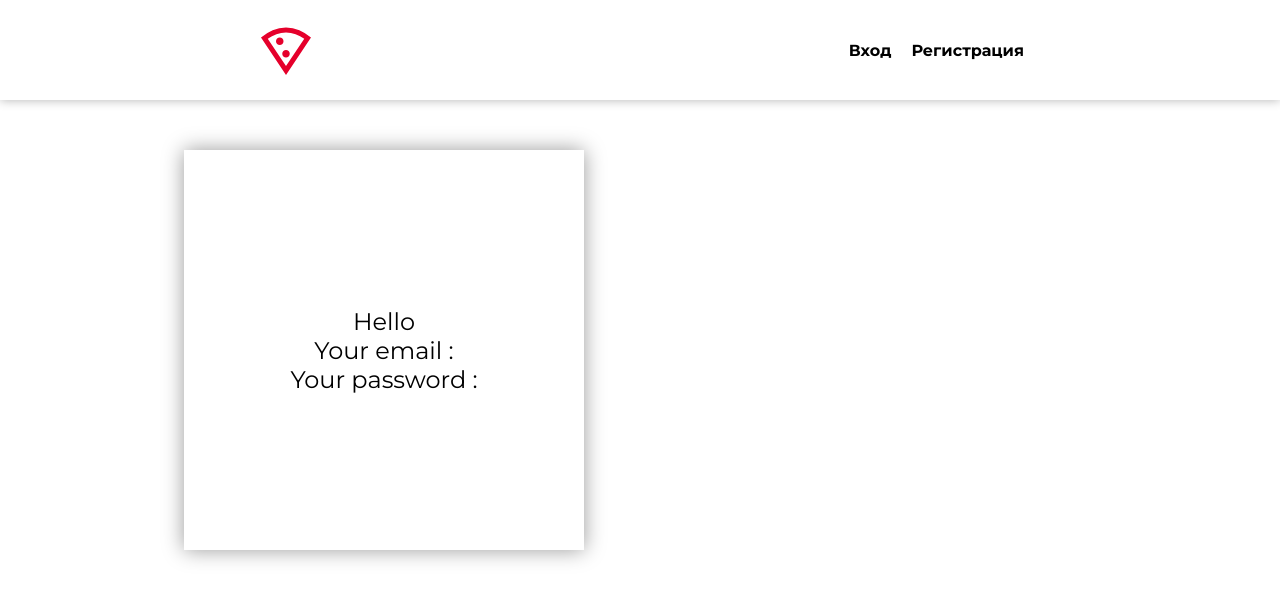
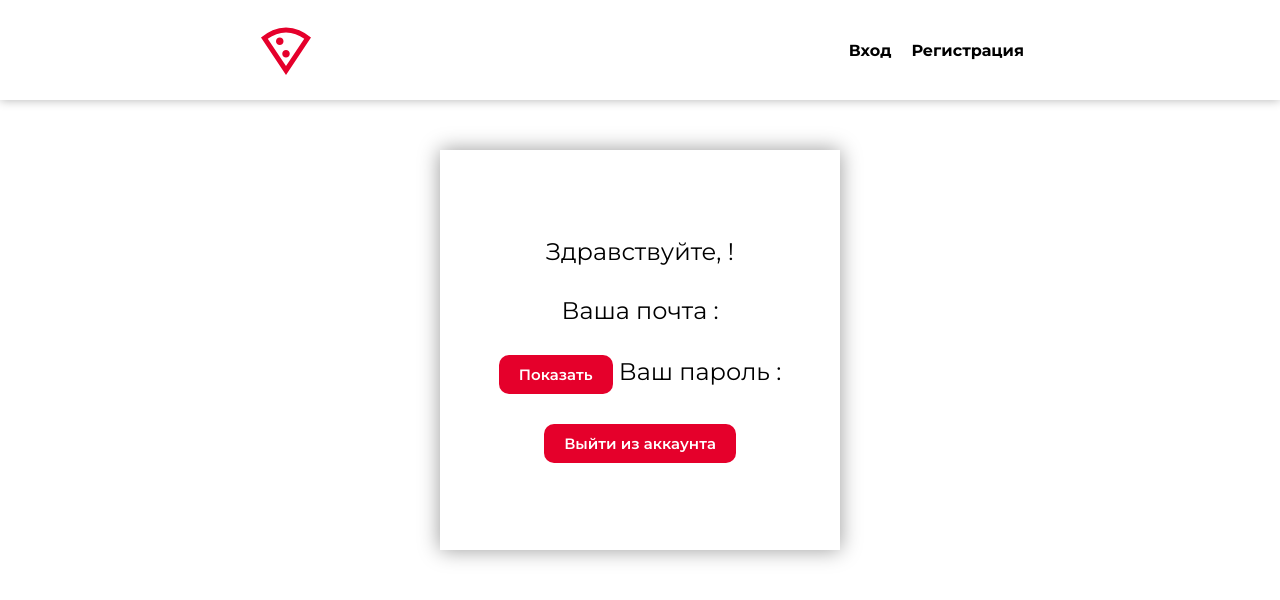
Before and after one commit to NzrSdv/React_Project, a Next.js app: page /profile in a window 1280 px wide. Shown: the top 600 px of the page. Built offline with nearby package versions, Linux system fonts and the light colour scheme.

Commit message:
debuggin and some work on slices with sign in and sign up things, theyre almost done. The only thing that is being left: password show , localstorage of the full users list admin priviledges Cart Menu and something more)

```diff
--- a/src/app/profile/Profile.module.css
+++ b/src/app/profile/Profile.module.css
@@ -6,4 +6,5 @@
     align-items: center;
     justify-content: center;
     box-shadow: 0px 0px 20px rgba(0,0,0,.4);
+    gap:30px;
 }
--- a/src/app/profile/page.js
+++ b/src/app/profile/page.js
@@ -2,21 +2,55 @@
 import Header from "@/components/header/Header";
 import styles from "@/app/page.module.css";
 import ProfileStyle from "./Profile.module.css";
-import { useSelector } from "react-redux";
+import { useDispatch, useSelector } from "react-redux";
+import ButtonAccent from "@/UI/Buttons/buttonAccent/ButtonAccent";
+import { useState } from "react";
+import { setAuthUser, toggleAuth } from "../store/AuthSlice";
+import { useRouter } from "next/navigation";
 
 export default function Profile() {
+  const dispatch = useDispatch();
   const AuthUser = useSelector((state) => state.Auth.AuthUser);
-  console.log(AuthUser);
-  console.log(AuthUser.name);
+  const [seePassword, setSeePassword] = useState(false);
+
+  const router = useRouter();
+
   return (
-    <div className={styles.Layout}>
+    <div className={styles.Layout} style={{ alignItems: "center" }}>
       <Header />
-      <div className="container" style={{display:"flex",alignItems:"center",justifyContent:"center"
-      }}>
+      <div
+        className="container"
+        style={{
+          display: "flex",
+          alignItems: "center",
+          justifyContent: "center",
+        }}
+      >
         <div className={ProfileStyle.ProfileWindow}>
-          <h2>Hello {AuthUser.name}</h2>
-          <h2>Your email : {AuthUser.email}</h2>
-          <h2> Your password : {AuthUser.password}</h2>
+          <h2>Здравствуйте, {AuthUser.name}!</h2>
+          <h2>Ваша почта : {AuthUser.email}</h2>
+          <h2>
+            <ButtonAccent
+              onClick={() => {
+                setSeePassword(!seePassword);
+              }}
+            >
+              {seePassword ? "Скрыть" : "Показать"}
+            </ButtonAccent>{" "}
+            Ваш пароль :{" "}
+            {seePassword
+              ? AuthUser.password
+              : AuthUser.password.replace(/\w/g, "*").replace(/\W/g, "*")}
+          </h2>
+          <ButtonAccent
+            onClick={() => {
+              dispatch(toggleAuth());
+              dispatch(setAuthUser({ name: "", email: "", password: "" }));
+              router.push("/");
+            }}
+          >
+            Выйти из аккаунта
+          </ButtonAccent>
         </div>
       </div>
     </div>
--- /dev/null
+++ b/src/app/store/UserSlice.js
@@ -0,0 +1,25 @@
+const { createSlice } = require("@reduxjs/toolkit");
+
+const initialState = {
+  Users: [{ name: "admin", email: "admin@gmail.com", password: "admin" }],
+};
+
+const UserSlice = createSlice({
+  name: "User",
+  initialState,
+  reducers: {
+    addUser: (state, action) => {
+      state.Users = [...state.Users, action.payload];
+    },
+    removeUser: (state, action) => {
+      state.Users = state.Users.filter((user) => {
+        if (user.email != action.payload) {
+          return user;
+        }
+      });
+    },
+  },
+});
+
+export const { addUser, removeUser } = UserSlice.actions;
+export default UserSlice.reducer;
--- a/src/app/store/index.js
+++ b/src/app/store/index.js
@@ -1,11 +1,14 @@
 const { configureStore } = require("@reduxjs/toolkit");
 import { apiSlice } from "./ApiSlice";
+import UserRedcuer from "./UserSlice";
 import AuthReducer from "./AuthSlice";
 const store = configureStore({
   reducer: {
     Auth: AuthReducer,
+    User: UserRedcuer,
     [apiSlice.reducerPath]: apiSlice.reducer,
   },
-  middleware: (getDefaultMiddleware) => getDefaultMiddleware().concat(apiSlice.middleware)
+  middleware: (getDefaultMiddleware) =>
+    getDefaultMiddleware().concat(apiSlice.middleware),
 });
 export default store;
```
Also changed, not shown: src/app/page.js (+5 -8 lines), src/components/signForm/SignForm.jsx (+23 -5 lines).
